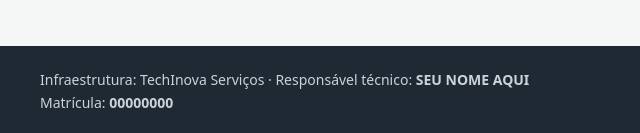
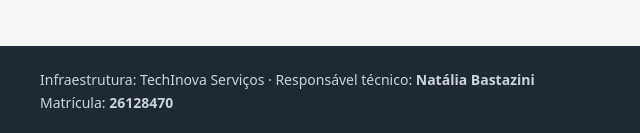
Before and after one commit to natybastazini/avaliacao-docker-26128470, a plain HTML site: page portal/html/index.html in a window 1280 px wide. Shown: the part 756-889 px from the top of the page, 0-640 px from the left. Drawn offline with Linux system fonts and the light colour scheme.

Commit message:
Dockerfile do portal

```diff
--- a/portal/html/index.html
+++ b/portal/html/index.html
@@ -34,8 +34,8 @@
 
   <footer>
     <!-- EDITE AS DUAS LINHAS ABAIXO COM O SEU NOME E A SUA MATRÍCULA -->
-    <p>Infraestrutura: TechInova Serviços · Responsável técnico: <strong id="responsavel">SEU NOME AQUI</strong></p>
-    <p>Matrícula: <strong id="matricula">00000000</strong></p>
+    <p>Infraestrutura: TechInova Serviços · Responsável técnico: <strong id="responsavel">Natália Bastazini</strong></p>
+    <p>Matrícula: <strong id="matricula">26128470</strong></p>
   </footer>
 
   <script>
```
Also changed, not shown: 2 other files.
